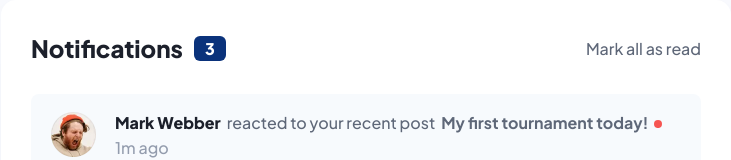
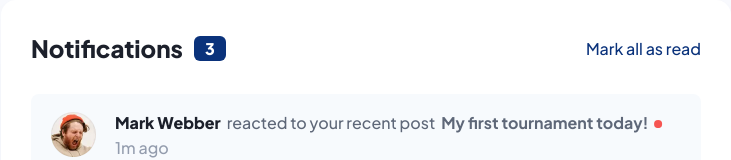
Before and after one commit to AdamHaniff/Notifications-Page, a React (Create React App) app: page / in a window 1280 px wide. In both pictures the pointer is over the element "Mark all as read". Shown: the top 160 px of the page, without its empty margins (274-1005 px from the left). Built offline with nearby package versions, Linux system fonts and the light colour scheme.

Commit message:
Added in desktop hover states

```diff
--- a/src/css/main.css
+++ b/src/css/main.css
@@ -70,6 +70,7 @@ body {
   font-size: clamp(1.4rem, 1.4rem + 2 * (100vw - 37.5rem) / 355, 1.6rem);
   font-weight: 500;
   cursor: pointer;
+  transition: color 0.3s;
 }
 
 .notifications {
@@ -102,6 +103,7 @@ body {
   font-weight: 800;
   margin-right: 0.6rem;
   cursor: pointer;
+  transition: color 0.3s;
 }
 .notification__action {
   color: #5e6778;
@@ -115,6 +117,7 @@ body {
   font-weight: 700;
   margin-right: 0.6rem;
   cursor: pointer;
+  transition: color 0.3s;
 }
 .notification__group {
   color: #0a327b;
@@ -125,7 +128,7 @@ body {
 }
 .notification__unread {
   display: inline-block;
-  width: 0.8rem;
+  width: 0.82rem;
   height: 0.81rem;
   transform: translateY(-0.05rem);
 }
@@ -145,6 +148,7 @@ body {
   font-weight: 500;
   max-width: 56.6rem;
   cursor: pointer;
+  transition: background 0.3s;
 }
 .notification__picture {
   display: block;
@@ -164,6 +168,20 @@ body {
     transform: translateY(-0.1rem);
   }
 }
+@media only screen and (min-width: 62em) {
+  .header__mark:hover {
+    color: #0a327b;
+  }
+  .notification__name:hover {
+    color: #0a327b;
+  }
+  .notification__post:hover {
+    color: #0a327b;
+  }
+  .notification__message:hover {
+    background: #e5effa;
+  }
+}
 .bg-alabaster {
   background: #f7fafd;
 }/*# sourceMappingURL=main.css.map */
--- a/src/sass/main.scss
+++ b/src/sass/main.scss
@@ -9,6 +9,7 @@ $color-alabaster: #f7fafd;
 $color-mercury: #dde7ee;
 $color-cadet-grey: #939cad;
 $color-ghost-white: #f9fafd;
+$color-titan-white: #e5effa;
 
 // ********** FONT-FAMILY **********
 $font-plus-jakarta-sans: "Plus Jakarta Sans", serif;
@@ -197,6 +198,7 @@ $responsive-39px-45px: clamp(
     font-size: $responsive-14px-16px;
     font-weight: $fw-medium-bold;
     cursor: pointer;
+    transition: color 0.3s;
   }
 }
 
@@ -231,6 +233,7 @@ $responsive-39px-45px: clamp(
   &__name {
     @include notification-text-styles($color-dark, $fw-extra-bold);
     cursor: pointer;
+    transition: color 0.3s;
   }
 
   &__action {
@@ -240,6 +243,7 @@ $responsive-39px-45px: clamp(
   &__post {
     @include notification-text-styles($color-shuttle-grey, $fw-bold);
     cursor: pointer;
+    transition: color 0.3s;
   }
 
   &__group {
@@ -249,7 +253,7 @@ $responsive-39px-45px: clamp(
 
   &__unread {
     display: inline-block;
-    width: 0.8rem;
+    width: 0.82rem;
     height: 0.81rem;
     transform: translateY(-0.05rem);
   }
@@ -271,6 +275,7 @@ $responsive-39px-45px: clamp(
     font-weight: $fw-medium-bold;
     max-width: 56.6rem;
     cursor: pointer;
+    transition: background 0.3s;
   }
 
   &__picture {
@@ -299,6 +304,33 @@ $responsive-39px-45px: clamp(
   }
 }
 
+// ****** DESKTOP HOVER STATES ******
+
+// ********** 992px LAYOUT **********
+@media only screen and (min-width: 62em) {
+  // ************ HEADER ************
+  .header {
+    &__mark:hover {
+      color: $color-catalina-blue;
+    }
+  }
+
+  // ********* NOTIFICATION *********
+  .notification {
+    &__name:hover {
+      color: $color-catalina-blue;
+    }
+
+    &__post:hover {
+      color: $color-catalina-blue;
+    }
+
+    &__message:hover {
+      background: $color-titan-white;
+    }
+  }
+}
+
 // ********* DYNAMIC STYLES *********
 .bg-alabaster {
   background: $color-alabaster;
```
Also changed, not shown: 1 other file (tests, documents, lock files or other folders).
